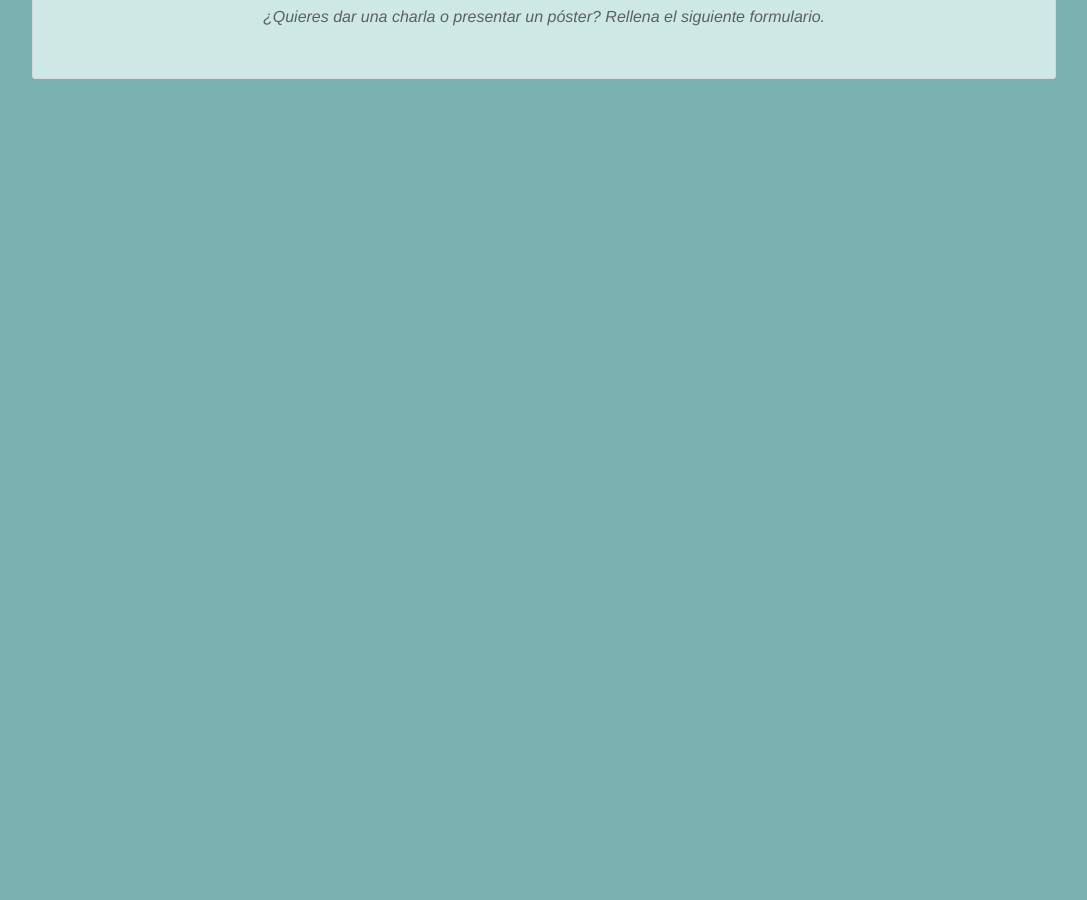
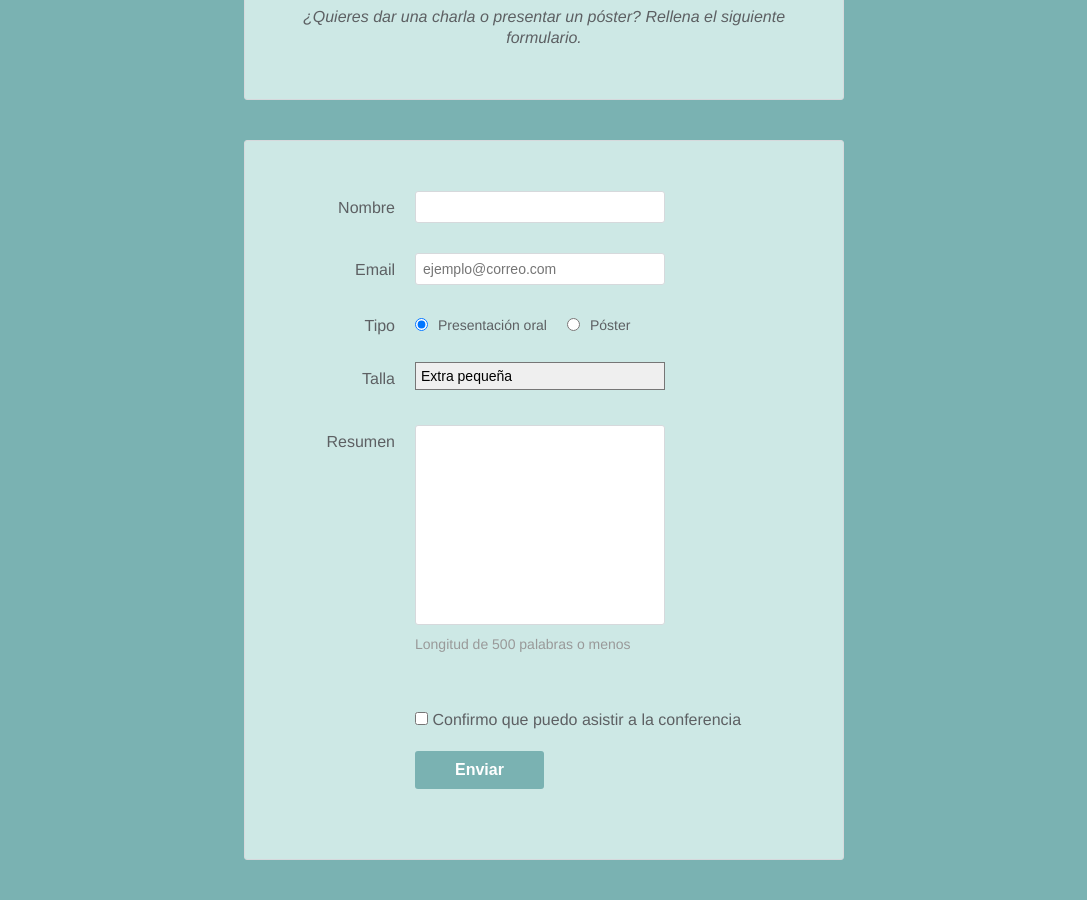
Before and after one commit to ismeraidavid/formulario-conferencia, a plain HTML site: page index.html in a window 1280 px wide. Shown: the part 143-1043 px from the top of the page, without its empty margins (96-1183 px from the left). Before the commit the page ends 800 px from the top, so only its background shows below. Drawn offline with Linux system fonts and the light colour scheme.

Commit message:
Terminada la estructura y estructura
Terminada una primera versión del formulario. El diseño se adapta a pantallas móviles de forma automática.

```diff
--- a/index.html
+++ b/index.html
@@ -8,9 +8,56 @@
 </head>
 <body>
     <header class="formulario-header">
-        <h1>Formularia de envío</h1>
+        <h1>Formulario de envío</h1>
         <p><em>¿Quieres dar una charla o presentar un póster? Rellena el siguiente formulario.</em></p>
     </header>
+
+    <form action="" method="get" class="formulario-form">
+
+        <div class="formulario-fila">
+            <label for="fullname">Nombre</label>
+            <input type="text" name="asistente-nombre" id="fullname">
+        </div>
+        <div class="formulario-fila">
+            <label for="email">Email</label>
+            <input type="email" name="asistente-email" id="email" placeholder="ejemplo@correo.com">
+        </div>
+        <fieldset class="legacy-formulario-fila">
+            <legend>Tipo</legend>
+            <input type="radio" name="tipo-trabajo" id="tipo-trabajo-1" value ="oral" checked>
+            <label for="tipo-trabajo-1" class = "radio-label">Presentación oral</label>
+            <input type="radio" name="tipo-trabajo" id="tipo-trabajo-2" value = "poster">
+            <label for="tipo-trabajo-2" class="radio-label">Póster</label>
+        </fieldset>
+
+        <div class="formulario-fila">
+            <label for="camiseta">Talla</label>
+            <select name="talla-camiseta" id="camiseta">
+                <option value="xs">Extra pequeña</option>
+                <option value="s">Pequeña</option>
+                <option value="m">Mediana</option>
+                <option value="l">Grande</option>
+                <option value="xl">Extra grande</option>
+            </select>
+        </div>
+        <div class='formulario-fila'>
+            <label for='resumen'>Resumen</label>
+            <textarea id='resumen' name='resumen-trabajo'></textarea>
+            <div class='instrucciones'>Longitud de 500 palabras o menos</div>
+          </div>
+          <div class='formulario-fila'>
+            <label class='checkbox-label' for='disponible'>
+            <input id='disponible'
+                   name='disponible'
+                   type='checkbox'
+                   value='esta-disponible'/>
+            <span>Confirmo que puedo asistir a la conferencia</span>
+            </label>
+          </div>
+          <div class='formulario-fila'>
+            <button>Enviar</button>
+          </div>
+    </form>
 
 
 
--- a/style.css
+++ b/style.css
@@ -1,3 +1,9 @@
+:root {
+    --main-bg-color: #7AB2B2;
+    --alter-bg-color: #CDE8E5;
+    --border-color: #D6D9DC;
+}
+
 * {
     margin: 0;
     padding: 0;
@@ -6,7 +12,7 @@
 
 body {
     color: #5D6063;
-    background-color: #7AB2B2;
+    background-color: var(--main-bg-color);
     font-family: "Helvetica", "Arial", sans-serif;
     font-size: 16px;
     line-height: 1.3;
@@ -18,17 +24,180 @@ body {
 
 .formulario-header {
     text-align: center;
-    background-color: #CDE8E5;
-    border: 1px solid #D6D9DC;
+    background-color: var(--alter-bg-color);
+    border: 1px solid var(--border-color);
     border-radius: 3px;
 
     width: 80%; /* 80% del body */
     margin: 40px 0;
     padding: 50px;
-
 }
 
 .formulario-header h1 {
     font-size: 30px;
     margin-bottom: 20px;
 }
+
+.formulario-form {
+    background-color: var(--alter-bg-color);
+    border: 1px solid var(--border-color);
+    border-radius: 3px;
+
+    width: 80%;
+    padding: 50px;
+    margin: 0 0 40px 0;
+}
+
+.formulario-fila {
+    margin-bottom: 40px;
+    display: flex;
+    justify-content: flex-start;
+    flex-direction: column;
+    flex-wrap: wrap;
+}
+
+.formulario-fila input[type='text'], .formulario-fila input[type='email'] {
+    background-color: white;
+    border: 1px solid var(--border-color);
+    border-radius: 3px;
+    width: 100%;
+    padding: 7px;
+    font-size: 14px;
+}
+
+.formulario-fila label {
+    margin-bottom: 15px;
+}
+
+.formulario-fila input[type='text']:invalid,
+.formulario-fila input[type='email']:invalid {
+    border: 1px solid #D55C5F;
+    color: #D55C5F;
+    box-shadow: none;
+}
+
+.legacy-formulario-fila {
+    border: none;
+    margin-bottom: 40px;
+}
+
+.legacy-formulario-fila legend {
+    margin-bottom: 15px;
+}
+
+.legacy-formulario-fila .radio-label {
+    display: block;
+    font-size: 14px;
+    padding: 0 20px 0 10px;
+}
+
+.legacy-formulario-fila input[type="radio"] {
+    margin-top: 2px;
+}
+
+.legacy-formulario-fila .radio-label,
+.legacy-formulario-fila input[type="radio"] {
+    float:left;
+}
+
+.formulario-fila select {
+    width: 100%;
+    padding: 5px;
+    font-size: 14px;
+    -webkit-appearance: none;
+  }
+
+.formulario-fila textarea {
+    font-family: "Helvetica", "Arial", sans-serif;
+    font-size: 14px;
+
+    border: 1px solid var(--border-color);
+    border-radius: 3px;
+
+    min-height: 200px;
+    margin-bottom: 10px;
+    padding: 7px;
+    resize: none;
+}
+
+.formulario-fila .instrucciones {
+    color: #999999;
+    font-size: 14px;
+    margin-bottom: 30px;
+}
+.formulario-fila .checkbox-label {
+    margin-bottom: 0;
+  }
+
+.formulario-fila button {
+  font-size: 16px;
+  font-weight: bold;
+
+  color: #FFFFFF;
+  background-color: #7AB2B2;
+
+  border: none;
+  border-radius: 3px;
+
+  padding: 10px 40px;
+  cursor: pointer;
+}
+
+.formulario-fila button:hover {
+  background-color: #a8d8d8;
+}
+
+.formulario-fila button:active {
+  background-color: #14630d;
+}
+
+
+
+/* MEDIA QUERY */
+
+@media only screen and (min-width: 700px){
+    .formulario-header,
+    .formulario-form {
+        width: 600px;
+    }
+    .formulario-fila {
+        flex-direction: row;
+        align-items: flex-start; /* Para evitar stretching */
+        margin-bottom: 20px;
+    }
+    .formulario-fila input[type='text'],
+    .formulario-fila input[type='email'],
+    .formulario-fila select,
+    .formulario-fila textarea {
+        width: 250px;
+        height: initial;
+    }
+    .formulario-fila label {
+        text-align: right;
+        width: 120px;
+        margin-top: 7px;
+        padding-right: 20px;
+
+    }
+    .legacy-formulario-fila {
+        margin-bottom: 10px;
+    }
+    .legacy-formulario-fila legend {
+        width: 120px;
+        text-align: right;
+        padding-right: 20px;
+    }
+    .legacy-formulario-fila legend {
+        float: left;
+    }
+    .formulario-fila .instrucciones {
+        margin-left: 120px;
+    }
+    .formulario-fila .checkbox-label {
+        margin-left: 120px;
+        width: auto;
+      }
+    .formulario-fila button {
+        margin-left: 120px;
+      }
+}
```
